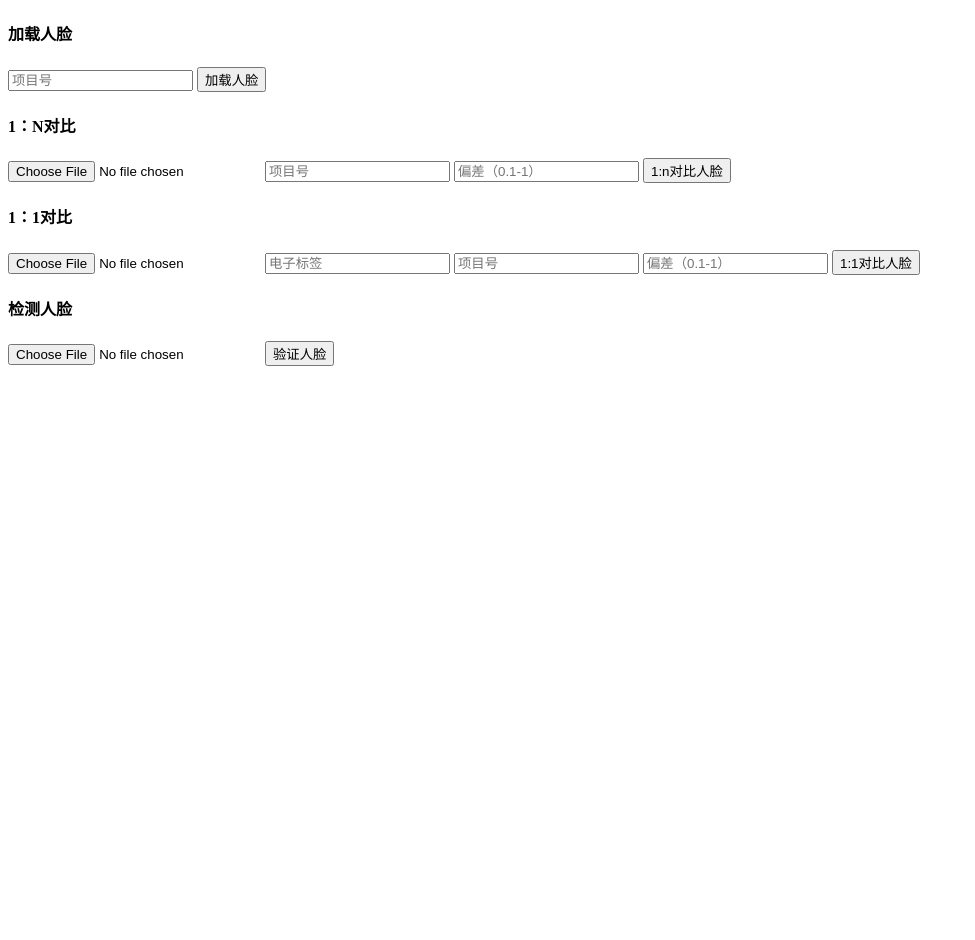
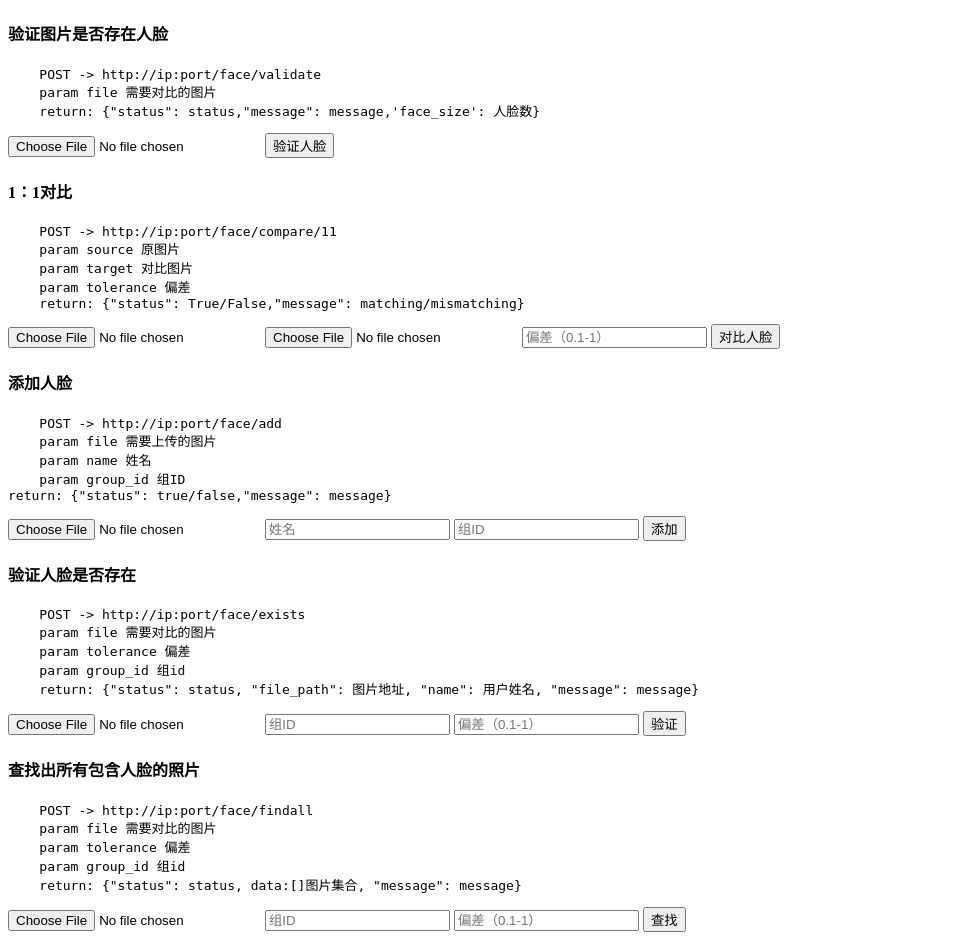
Before and after one commit to xiantm/FaceService, a Flask app: page / in a window 1280 px wide. Shown: the whole page, without its empty margins (0-975 px from the left). Before the commit the page ends 366 px from the top, so only its background shows below. Run offline with Flask 2, Linux system fonts and the light colour scheme; parts of the project's set-up code (start-up, migrations or seed data) failed here and were passed over.

Commit message:
测试版本

```diff
--- a/app/__init__.py
+++ b/app/__init__.py
@@ -10,7 +10,7 @@ migrate = Migrate(app, db)
 
 
 # 防止循环导入
-from app import routes, models
+from app import models, routes
 
 
 if __name__ == "__main__":
--- a/app/routes.py
+++ b/app/routes.py
@@ -1,5 +1,5 @@
 from flask import render_template, request, jsonify
-from app import app, face_recognition_manager
+from app import app, manager
 from app.models import Face
 
 
@@ -8,82 +8,91 @@ def hello_world():
     return render_template("index.html")
 
 
-@app.route('/face/load')
-def load_face():
-    """ 加载活动图片信息到内存
-    :param project_id 活动号
-    :return {status:1成功、0失败,message:...}
-    """
-    project_id = request.args.get("project_id") or request.form["project_id"]
-    if len(project_id) < 1:
-        return "fail, give me project_id please "
-    face_list = Face.query.filter_by(ticket_project_id=project_id).all()
-    if len(face_list) > 0:
-        face_recognition_manager.load_img(project_id, face_list)
-        return jsonify({'status': 1, 'message': 'success'})
-    return jsonify({'status': 0, 'message': 'fail, not find data in this project'})
+@app.route('/face/add', methods=['POST'])
+def face_add():
+    group_id = request.args.get("group_id") or request.form["group_id"]
+    file = request.files['file']
+    name = request.args.get("name") or request.form["name"]
+    if file is None:
+        return jsonify({"status": False, "message": '请求缺少图片文件'})
+    status, face_size = manager.add_face(file, name, group_id)
+    return jsonify(status=status, message="find {} face".format(face_size))
 
 
-@app.route('/face/compare/1n', methods=['POST'])
-def face_compare_1n():
+@app.route('/face/exists', methods=['POST'])
+def face_exists():
     """
-    :param project_id 活动号
+    :param group_id 活动号
     :param tolerance 识别精度0.1-1越小越准确
     :param file 需要对比的图片
-    :return: {"status": status, "image": 图片名称, "name": 用户姓名, "message": message, "sold_id": sold_id}
+    :return: {"status": status, "file_path": 图片地址, "name": 用户姓名, "message": message}
     """
-    project_id = request.args.get("project_id") or request.form["project_id"]
+    group_id = request.args.get("group_id") or request.form["group_id"]
     tol = request.args.get('tolerance') or request.form['tolerance'] or '0.25'
     tolerance = float(tol)
     face = request.files['file']
-    (status, file_path, name, message,sold_id) = face_recognition_manager.face_compare_1n(project_id, face, tolerance)
-    return jsonify({"status": status, "image": file_path, "name": name, "message": message, "sold_id": sold_id})
+    if face is None:
+        return jsonify(status=False, message='请求缺少图片文件', file_path="", name="", file_size="")
+    status, message, file_name, name, file_size = manager.exists(face, group_id, tolerance)
+    return jsonify(status=status, message=message, file_path=file_name, name=name, file_size=file_size)
+
+
+@app.route('/face/findall', methods=['POST'])
+def face_find_all():
+    """
+    判断图片的人脸是否存在
+    :param group_id 组号
+    :param tolerance 识别精度0.1-1越小越准确
+    :param file 需要对比的图片
+    :return: {"status": status, file_path: 图片路径, "name": 用户姓名,face_size:人脸数, "message": message}
+    """
+    group_id = request.args.get("group_id") or request.form["group_id"]
+    tol = request.args.get('tolerance') or request.form['tolerance'] or '0.25'
+    tolerance = float(tol)
+    face = request.files['file']
+    if face is None:
+        return jsonify(status=False, message='请求缺少图片文件', data = [])
+    status, message, data = manager.find_all(face, group_id, tolerance)
+    return jsonify(status=status, message=message, data=data)
 
 
 @app.route('/face/compare/11', methods=['POST'])
 def face_compare_11():
     """
-    :param project_id 活动号
     :param tolerance 识别精度0.1-1越小越准确
-    :param file 需要对比的图片
-    :param rfid m1卡号
+    :param source 原图片
+    :param target 需要对比的图片
     :return: {"status": status, "image": 图片名称, "name": 用户姓名, "message": message}
     """
-    project_id = request.args.get('project_id') or request.form["project_id"]
-    if project_id == '' or project_id is None:
-        return jsonify({"status": -1, "message": '请求缺少project_id'})
     tol = request.args.get('tolerance') or request.form['tolerance'] or '0.25'
     tolerance = float(tol)
-    rfid = request.args.get('rfid') or request.form['rfid']
-    if rfid == '' or rfid is None:
-        return jsonify({"status": -1, "message": '请求缺少rfid'})
-    face = request.files['file']
-    if face is None:
-        return jsonify({"status": -1, "message": '请求缺少图片文件'})
-    (status, file_path, name, message) = face_recognition_manager.face_compare_11(project_id, face, rfid, tolerance)
-    return jsonify({"status": status, "image": file_path, "name": name, "message": message})
+    source = request.files['source']
+    target = request.files['target']
+
+    if source is None or target is None:
+        return jsonify({"status": -1, "message": '请求缺少图片文件,必须上传两张图片'})
+    status, message = manager.compare_1_1(source, target, tolerance)
+    return jsonify(status=status, message=message)
 
 
 @app.route('/face/validate', methods=['POST'])
 def face_validate():
     """
     :param file 需要对比的图片
-    :return: {"status": status,"message": message,'data':res,'face_size': 人脸数}
+    :return: {"status": status,"message": message,'face_size': 人脸数}
     """
     face = request.files['file']
     if face is None:
         return jsonify({"status": -1, "message": '请求缺少图片文件'})
-    json, face_size = face_recognition_manager.validate_img(face)
+    face_size = manager.validate_img(face)
     if face_size > 0:
         return jsonify({
             'status': '1',
             'face_size': face_size,
             'message': 'success',
-            'data': json
         })
     return jsonify({
         'status': '0',
         'face_size': '0',
         'message': 'fail',
-        'data': ''
     })
--- a/app/templates/index.html
+++ b/app/templates/index.html
@@ -5,43 +5,73 @@
     <title>Title</title>
 </head>
 <body>
-<h4>加载人脸</h4>
-<form action="/face/load">
-    <input type="number" required name="project_id" placeholder="项目号">
-    <input type="submit" value="加载人脸">
-</form>
-<h4>1：N对比</h4>
-<form method="POST" action="/face/compare/1n" enctype="multipart/form-data">
+<h4>验证图片是否存在人脸</h4>
+<pre>
+    POST -> http://ip:port/face/validate
+    param file 需要对比的图片
+    return: {"status": status,"message": message,'face_size': 人脸数}
+</pre>
+<form action="/face/validate" enctype="multipart/form-data" method="POST">
     <input type="file" required name="file">
-    <input type="text" required placeholder="项目号" name="project_id">
-    <input type="text" required placeholder="偏差（0.1-1）" name="tolerance">
-    <input type="submit" value="1:n对比人脸">
+    <input type="submit" formtarget="_blank" value="验证人脸">
 </form>
 <h4>1：1对比</h4>
+<pre>
+    POST -> http://ip:port/face/compare/11
+    param source 原图片
+    param target 对比图片
+    param tolerance 偏差
+    return: {"status": True/False,"message": matching/mismatching}
+</pre>
 <form method="POST" action="/face/compare/11" enctype="multipart/form-data">
+    <input type="file" placeholder="原图片" required name="source">
+    <input type="file" placeholder="对比图片" required name="target">
+    <input type="text" required placeholder="偏差（0.1-1）" name="tolerance">
+    <input type="submit" formtarget="_blank" value="对比人脸">
+</form>
+<h4>添加人脸</h4>
+<pre>
+    POST -> http://ip:port/face/add
+    param file 需要上传的图片
+    param name 姓名
+    param group_id 组ID
+return: {"status": true/false,"message": message}
+</pre>
+<form method="POST" action="/face/add" enctype="multipart/form-data">
     <input type="file" required name="file">
-    <input type="text" required placeholder="电子标签" name="rfid">
-    <input type="text" required placeholder="项目号" name="project_id">
+    <input type="text" required placeholder="姓名" name="name">
+    <input type="text" required placeholder="组ID" name="group_id">
+    <input type="submit" formtarget="_blank" value="添加">
+</form>
+<h4>验证人脸是否存在</h4>
+<pre>
+    POST -> http://ip:port/face/exists
+    param file 需要对比的图片
+    param tolerance 偏差
+    param group_id 组id
+    return: {"status": status, "file_path": 图片地址, "name": 用户姓名, "message": message}
+</pre>
+<form method="POST" action="/face/exists" enctype="multipart/form-data">
+    <input type="file" required name="file">
+    <input type="text" required placeholder="组ID" name="group_id">
     <input type="text" required placeholder="偏差（0.1-1）" name="tolerance">
-    <input type="submit" value="1:1对比人脸">
+    <input type="submit" formtarget="_blank" value="验证">
 </form>
-<h4>检测人脸</h4>
-<form action="/face/validate" enctype="multipart/form-data" method="POST">
+
+<h4>查找出所有包含人脸的照片</h4>
+<pre>
+    POST -> http://ip:port/face/findall
+    param file 需要对比的图片
+    param tolerance 偏差
+    param group_id 组id
+    return: {"status": status, data:[]图片集合, "message": message}
+</pre>
+<form method="POST" action="/face/findall" enctype="multipart/form-data">
     <input type="file" required name="file">
-    <input type="submit" value="验证人脸">
+    <input type="text" required placeholder="组ID" name="group_id">
+    <input type="text" required placeholder="偏差（0.1-1）" name="tolerance">
+    <input type="submit" formtarget="_blank" value="查找">
 </form>
+
 </body>
 </html>
-
-
-{#import os#}
-{#from app import db#}
-{#from app.models import Face#}
-{#root_path = os.path.abspath("./images")#}
-{#images = os.listdir(root_path)#}
-{#for img in images:#}
-{#    name = img.split(".")[0]#}
-{#    path = root_path + "/" + img#}
-{#    face = Face(name = name, path = path, rfid = "", project_id = 1)#}
-{#    db.session.add(face)#}
-{#db.session.commit()#}
--- a/config.py
+++ b/config.py
@@ -1,6 +1,10 @@
 import os
 basedir = os.path.abspath(os.path.dirname(__file__))
-
+image_path = os.path.join(basedir, "app", "static", "image")
+if not os.path.exists(image_path):
+    os.mkdir(image_path)
+ip = "127.0.0.1"
+port = "5000"
 
 class Config(object):
     SQLALCHEMY_DATABASE_URI = "mysql+pymysql://server_user:server123456@47.98.49.11:3306/gateway_system"
--- /dev/null
+++ b/face_service.py
@@ -0,0 +1 @@
+from app import app
```
Also changed, not shown: app/manager.py (added, +132 -0 lines), app/models.py (+19 -15 lines).
